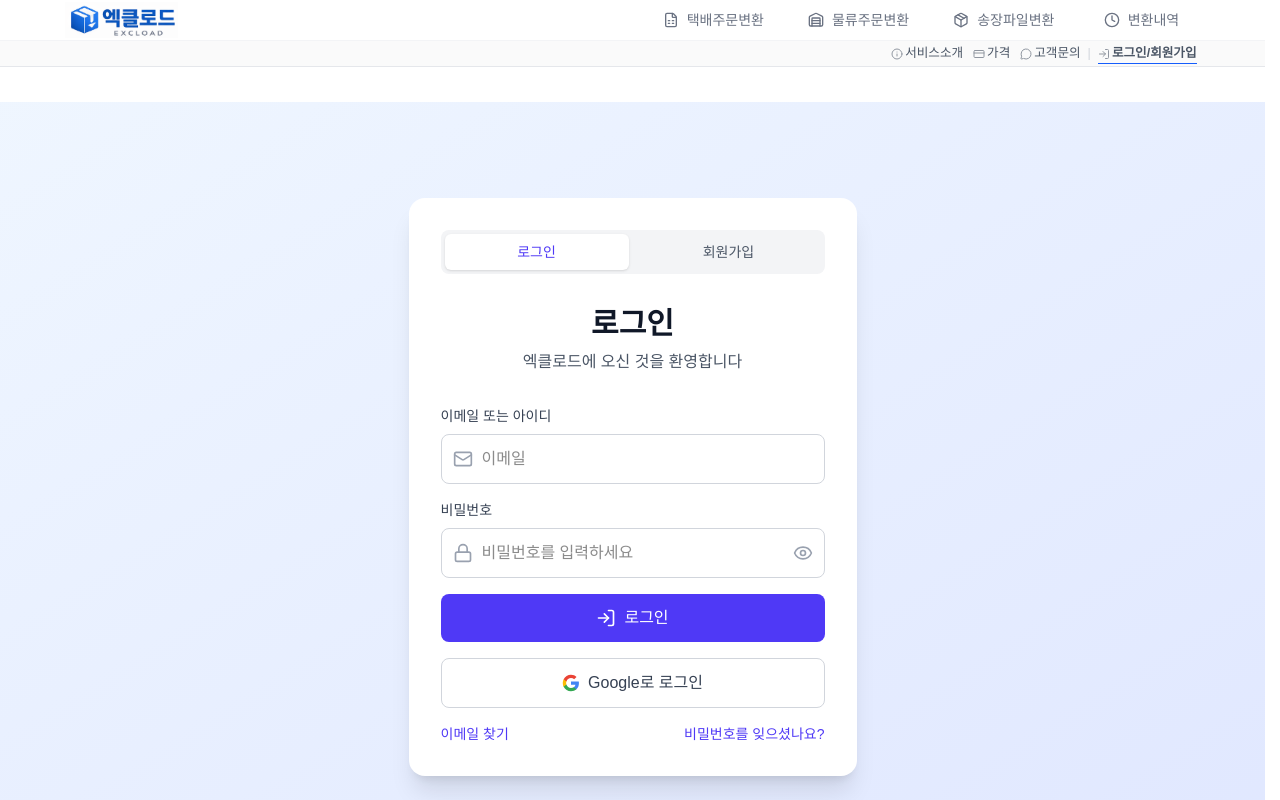
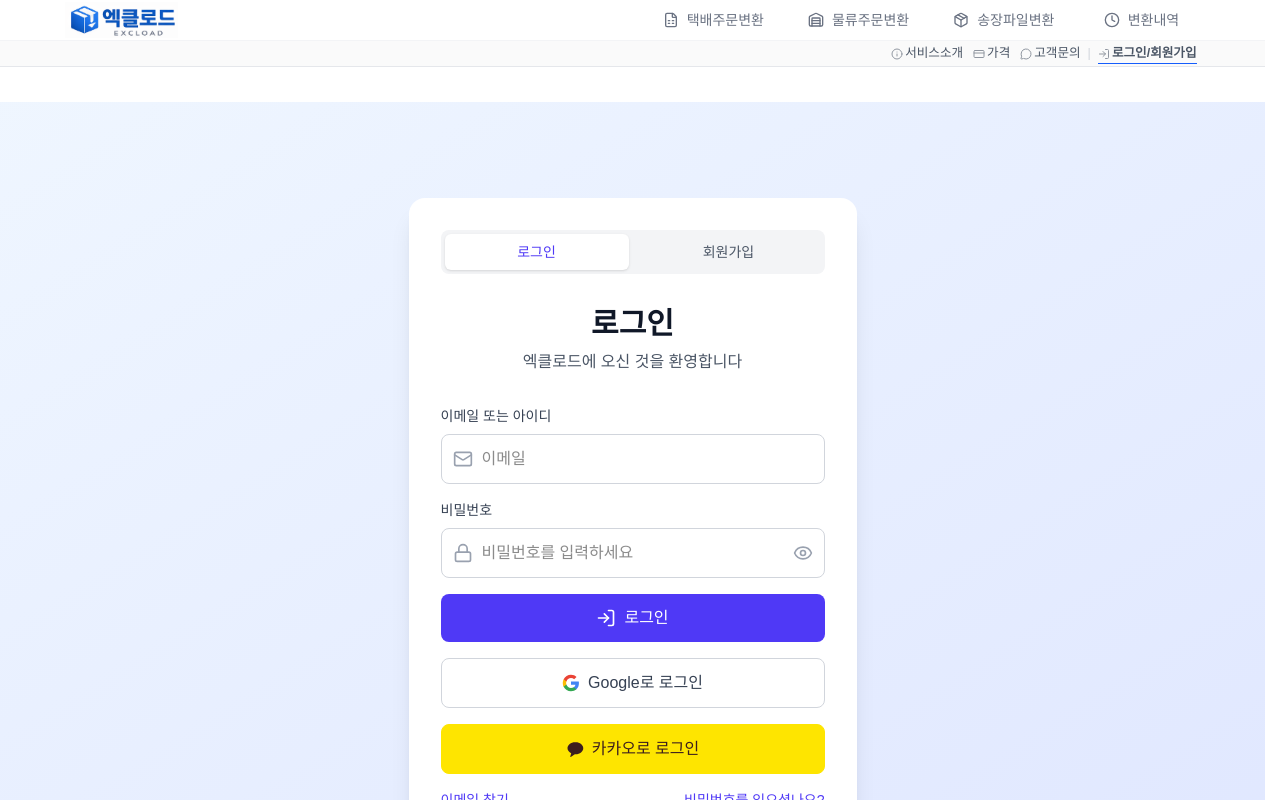
Before and after one commit to a01083475766-bit/excload, a Next.js app: page /auth in a window 1280 px wide. Shown: the top 800 px of the page. Built offline with nearby package versions, Linux system fonts and the light colour scheme; no server answers; the database is empty.

Commit message:
카카오로그인

```diff
--- a/app/auth/page.tsx
+++ b/app/auth/page.tsx
@@ -193,6 +193,18 @@ function AuthPageContent() {
       googleOAuthLockRef.current = false;
       setIsGoogleRedirecting(false);
       setError('Google 로그인을 시작하지 못했습니다. 잠시 후 다시 시도해주세요.');
+    });
+  };
+
+  const handleKakaoLogin = () => {
+    if (googleOAuthLockRef.current || isLoading || isGoogleRedirecting) return;
+    googleOAuthLockRef.current = true;
+    setError('');
+    setIsGoogleRedirecting(true);
+    void signIn('kakao', { callbackUrl: '/' }).catch(() => {
+      googleOAuthLockRef.current = false;
+      setIsGoogleRedirecting(false);
+      setError('카카오 로그인을 시작하지 못했습니다. 잠시 후 다시 시도해주세요.');
     });
   };
 
@@ -488,6 +500,30 @@ function AuthPageContent() {
                       />
                     </svg>
                     <span>Google로 로그인</span>
+                  </>
+                )}
+              </button>
+              <button
+                type="button"
+                onClick={handleKakaoLogin}
+                disabled={isLoading || isGoogleRedirecting}
+                aria-busy={isGoogleRedirecting}
+                className="w-full flex items-center justify-center gap-2 px-4 py-3 border border-[#FEE500] bg-[#FEE500] text-[#3C1E1E] rounded-lg hover:brightness-95 transition-colors disabled:opacity-50 disabled:cursor-not-allowed font-medium"
+              >
+                {isGoogleRedirecting ? (
+                  <>
+                    <Loader2 className="w-5 h-5 shrink-0 animate-spin" aria-hidden />
+                    <span>카카오로 이동 중...</span>
+                  </>
+                ) : (
+                  <>
+                    <svg width="18" height="18" viewBox="0 0 24 24" aria-hidden="true" className="shrink-0">
+                      <path
+                        d="M12 3C6.48 3 2 6.58 2 11c0 2.76 1.97 5.18 4.93 6.5l-1.25 4.6c-.11.4.35.72.7.48l5.42-3.63c.4.03.8.05 1.2.05 5.52 0 10-3.58 10-8s-4.48-8-10-8z"
+                        fill="#3C1E1E"
+                      />
+                    </svg>
+                    <span>카카오로 로그인</span>
                   </>
                 )}
               </button>
--- a/app/lib/auth.ts
+++ b/app/lib/auth.ts
@@ -8,6 +8,7 @@
 import { NextAuthOptions } from 'next-auth';
 import CredentialsProvider from 'next-auth/providers/credentials';
 import GoogleProvider from 'next-auth/providers/google';
+import KakaoProvider from 'next-auth/providers/kakao';
 
 // redirect_uri 조립 시 끝 슬래시가 있으면 OAuth 토큰 교환 단계에서 실패할 수 있음
 (() => {
@@ -29,6 +30,8 @@ const AKMAN_ADMIN_BCRYPT_HASH = '$2b$10$WP8wPfSr5v/HHQlo0pf9I.piql9e9PLm/NJZ2trg
 
 const googleClientId = process.env.GOOGLE_CLIENT_ID?.trim();
 const googleClientSecret = process.env.GOOGLE_CLIENT_SECRET?.trim();
+const kakaoClientId = process.env.KAKAO_CLIENT_ID?.trim();
+const kakaoClientSecret = process.env.KAKAO_CLIENT_SECRET?.trim();
 
 /**
  * NextAuth 옵션 설정
@@ -207,6 +210,14 @@ export const authOptions: NextAuthOptions = {
           }),
         ]
       : []),
+    ...(kakaoClientId
+      ? [
+          KakaoProvider({
+            clientId: kakaoClientId,
+            ...(kakaoClientSecret ? { clientSecret: kakaoClientSecret } : {}),
+          }),
+        ]
+      : []),
   ],
 
   // Session 전략: JWT 사용 (DB가 없으므로)
@@ -217,7 +228,8 @@ export const authOptions: NextAuthOptions = {
   // JWT 설정
   callbacks: {
     async signIn({ user, account }) {
-      if (account?.provider !== 'google') {
+      const isSocialProvider = account?.provider === 'google' || account?.provider === 'kakao';
+      if (!isSocialProvider) {
         return true;
       }
 
```
Also changed, not shown: 1 other file (tests, documents, lock files or other folders).
